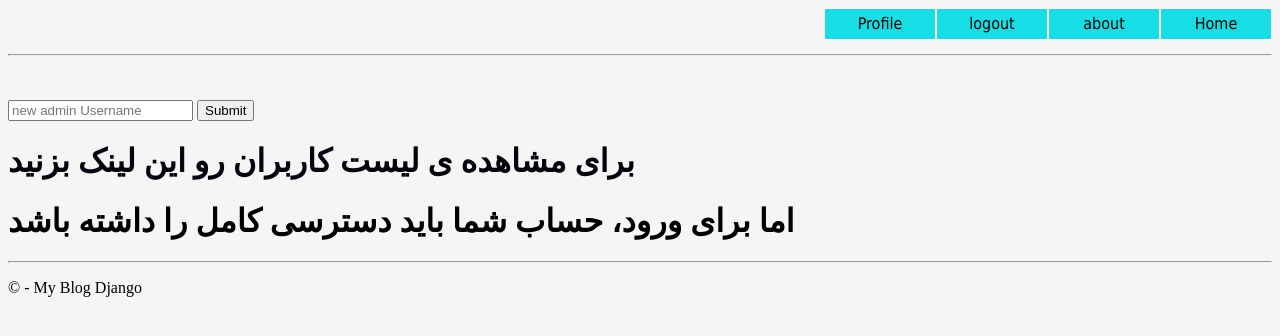
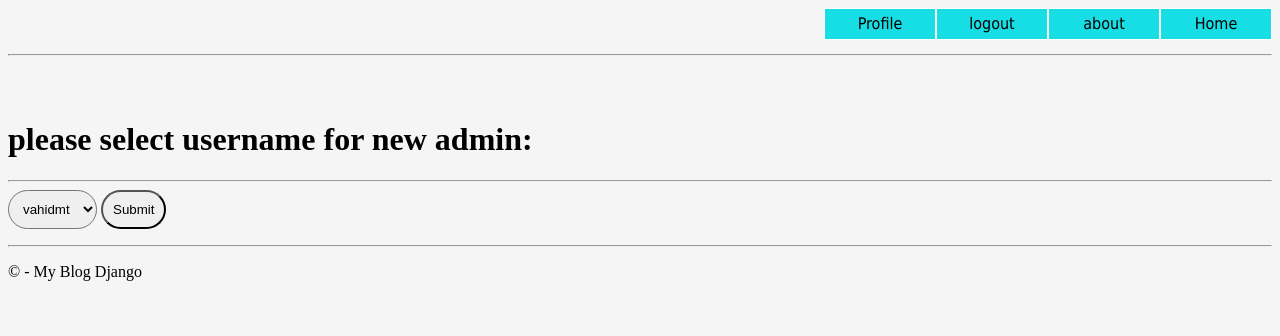
Before and after one commit to vahidmt/DjangoWebProject, a Django app: page /accounts/admin_name in a window 1280 px wide. Shown: the top 336 px of the page. Run offline with Django 3.2, Linux system fonts and the light colour scheme; a user stored in the database is signed in; data comes from the database, SQL or seed files in the repository; both versions use the stored data as it was after the commit; some libraries are stand-ins or nearby versions.

Commit message:
new-admin
change better new admin page

```diff
--- a/accounts/static/css/styles.css
+++ b/accounts/static/css/styles.css
@@ -201,3 +201,18 @@ color: #fff;
     border-radius: 60px;
     padding: 5px;
 }
+#admin_name{
+    border-radius: 30px;
+    padding: 10px;
+}
+#admin_name:hover{
+    font-size:medium;
+}
+.new-admin-submit{
+    border-radius: 30px;
+    padding: 10px;
+}
+.new-admin-submit:hover{
+    font-style:Arial;
+    padding:12px;
+}
--- a/accounts/templates/account/admin_name.html
+++ b/accounts/templates/account/admin_name.html
@@ -14,16 +14,15 @@
 <body>
     <br>
     <br>
+    <h1>please select username for new admin:</h1><hr>
     <form method="post" action={% url 'save_admin' %}> {% csrf_token %}
-        <input name="admin_name" placeholder="new admin Username">
-        <input type="submit">
+        <select id="admin_name" name="admin_name">
+            {% for i in us%}
+                <option value={{i}}>{{i}}</option>
+            {% endfor%}
+        </select>
+        <input type="submit" class="new-admin-submit">
     </form>
-    <h1>
-        <a href="/admin/auth/user/" target="_blank">
-            برای مشاهده ی لیست کاربران رو این لینک بزنید
-        </a>
-    </h1>
-    <h1>اما برای ورود، حساب شما باید دسترسی کامل را داشته باشد</h1>
 </body>
 
 </html>
--- a/accounts/views.py
+++ b/accounts/views.py
@@ -5,7 +5,7 @@ from django.contrib import auth
 from django.http import HttpResponse
 from django.views.generic import ListView
 from .models import admins, info_site
-
+from django.contrib.auth import get_user_model
 try:
     info = info_site.objects.get(id=1)
     title = info.title
@@ -167,12 +167,22 @@ def save_profile(request):
         return HttpResponse("Not Found")
 
 def admin_name(request):
-    try:
-        us = request.user.username
-        admins.objects.get(name_admin=us)
-        return render(request, "account/admin_name.html", {'title':title})
-    except:
-        return HttpResponse("Not Found")
+    # try:
+    users = User.objects.values()
+    username = []
+    rng = 100
+    for i in range(rng):
+        try:
+            usr = users[i]['username']
+            username.append(usr)
+        except:
+            break
+    us = request.user.username
+    admins.objects.get(name_admin=us)
+
+    return render(request, "account/admin_name.html", {'title':title, "us":username})
+    # except:
+    #     return HttpResponse("Not Found")
 def save_admin(request):
     if request.method == 'POST':
         name = request.POST['admin_name']
--- a/blog/urls.py
+++ b/blog/urls.py
@@ -8,5 +8,7 @@ urlpatterns = [
     path('save_blog/<int:pk>', views.save_blog, name='save_blog'),
     path('delete_blog/<int:pk>', views.delete_blog, name='delete_blog'),
     path('detail_admin/<int:pk>', views.detail_admin, name='detail_admin'),
-    path('search/', views.search, name="search")
+    path('search/', views.search, name="search"),
+    path("test", views.test, name="test")
+    # path('send_email/', views.send_email, name='send_email')
     ]
```
Also changed, not shown: accounts/templates/blog/test.html (added, +20 -0 lines), blog/views.py (+33 -1 lines), weblog/settings.py (+7 -0 lines), db.sqlite3.
